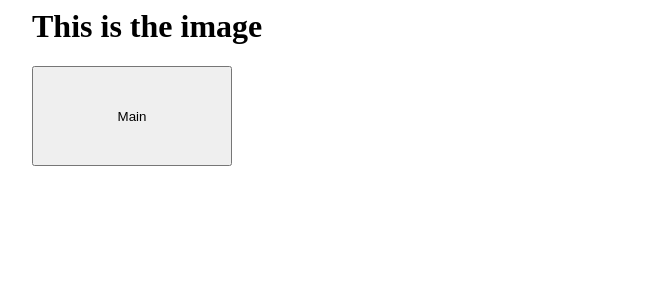
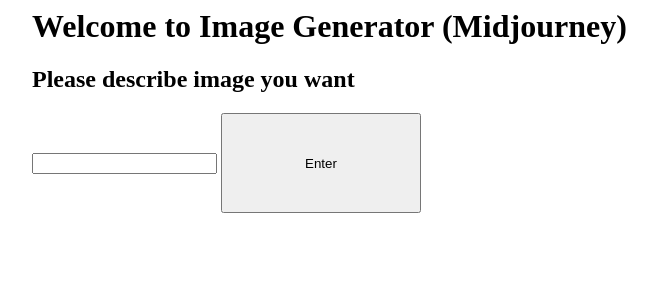
Before and after one commit to ark-zed/rpa-19Feb2024, a Flask app: page /image_gpt in a window 1280 px wide. Shown: the top 300 px of the page, without its empty margins (292-949 px from the left). Run offline with Flask 3, Linux system fonts and the light colour scheme.

Commit message:
Update image_gpt.html

```diff
--- a/templates/image_gpt.html
+++ b/templates/image_gpt.html
@@ -3,10 +3,12 @@
   @media (min-width:600px) {.container{width: 80%;}}
   @media (min-width:768px) {.container{width: 60%;}}
   @media (min-width:1024px) {.container{width: 50%;}}
-  </style>
+</style>
 <div class="container">
-<h1>This is the image</h1>
-<form action="/main" method="post">
-  <input type = "submit" value="Main" style="width:200px;height:100px;">
-</form>
+ <h1>Welcome to Image Generator (Midjourney)</h1>
+    <form action="/image_result" method="post">
+      <h2>Please describe image you want</h2>
+      <input type = "text" name="q">
+      <input type = "submit" value="Enter" style="width:200px;height:100px;">
+    </form>
 </div>
```
